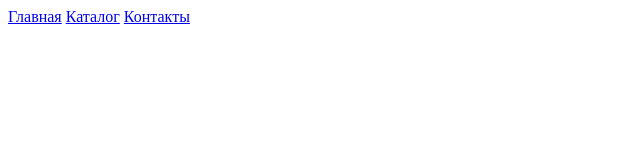
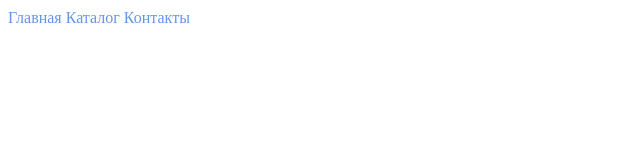
Before and after one commit to fantom4ik55/VerstkaDZ1, a plain HTML site: page info.html in a window 1280 px wide. Shown: the whole page, without its empty margins (0-640 px from the left). Drawn offline with Linux system fonts and the light colour scheme; the site is published under a folder, as on GitHub Pages, so addresses that start at the root find nothing.

Commit message:
Исправил ошибки путей style

```diff
--- a/info.html
+++ b/info.html
@@ -4,11 +4,11 @@
     <meta charset="UTF-8">
     <meta name="viewport" content="width=device-width, initial-scale=1.0">
     <title>Контакты</title>
-    <link rel="stylesheet" href="/style.css">
+    <link rel="stylesheet" href="./style.css">
 </head>
 <body>
-    <a class="menu" href="/index.html">Главная</a>
-    <a class="menu" href="/catalog/Catalog.html">Каталог</a>
+    <a class="menu" href="./index.html">Главная</a>
+    <a class="menu" href="./catalog/Catalog.html">Каталог</a>
     <a class="menu" href="#">Контакты</a>
 
 
```
Also changed, not shown: catalog/Catalog.html (+1 -1 lines), index.html (+1 -1 lines).
